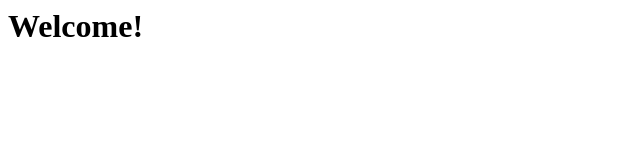
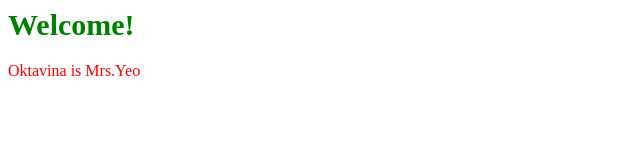
Before and after one commit to Oktavinaamalia/oktavina-portfolio, a plain HTML site: page index.html in a window 1280 px wide. Shown: the whole page, without its empty margins (0-640 px from the left). Drawn offline with Linux system fonts and the light colour scheme.

Commit message:
added style css

```diff
--- a/index.html
+++ b/index.html
@@ -1,8 +1,10 @@
 <html>
     <head>
         <title>Oktavina's Portfolio</title>
+        <link rel="stylesheet" href="style.css">
     </head>
     <body>
         <h1>Welcome!</h1>
+        <p>Oktavina is Mrs.Yeo</p>
     </body>
 </html>
--- /dev/null
+++ b/style.css
@@ -0,0 +1,14 @@
+* {
+    font-size: 10px;
+    box-sizing: border-box;
+}
+
+h1 {
+    font-size: 3rem;
+    color: green;
+}
+
+p {
+    font-size: 1.6rem;
+    color: red;
+}
```
